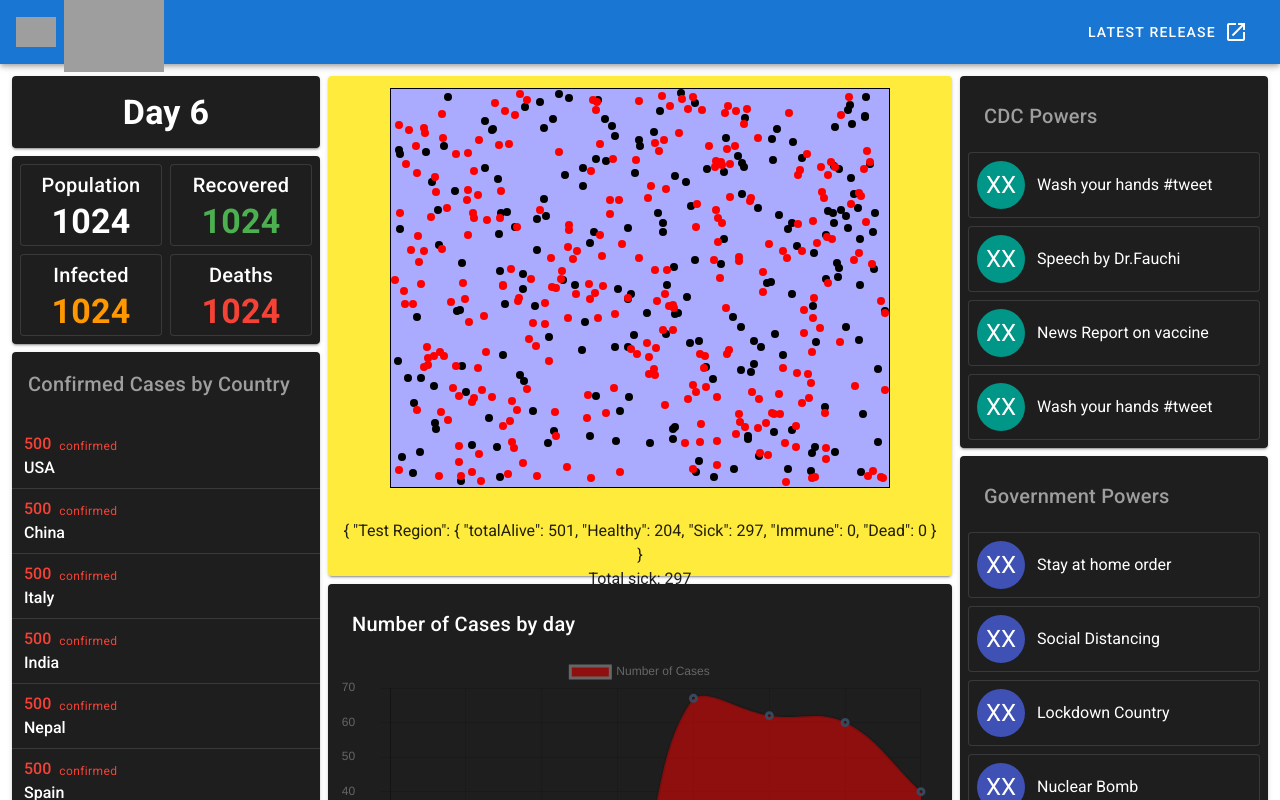
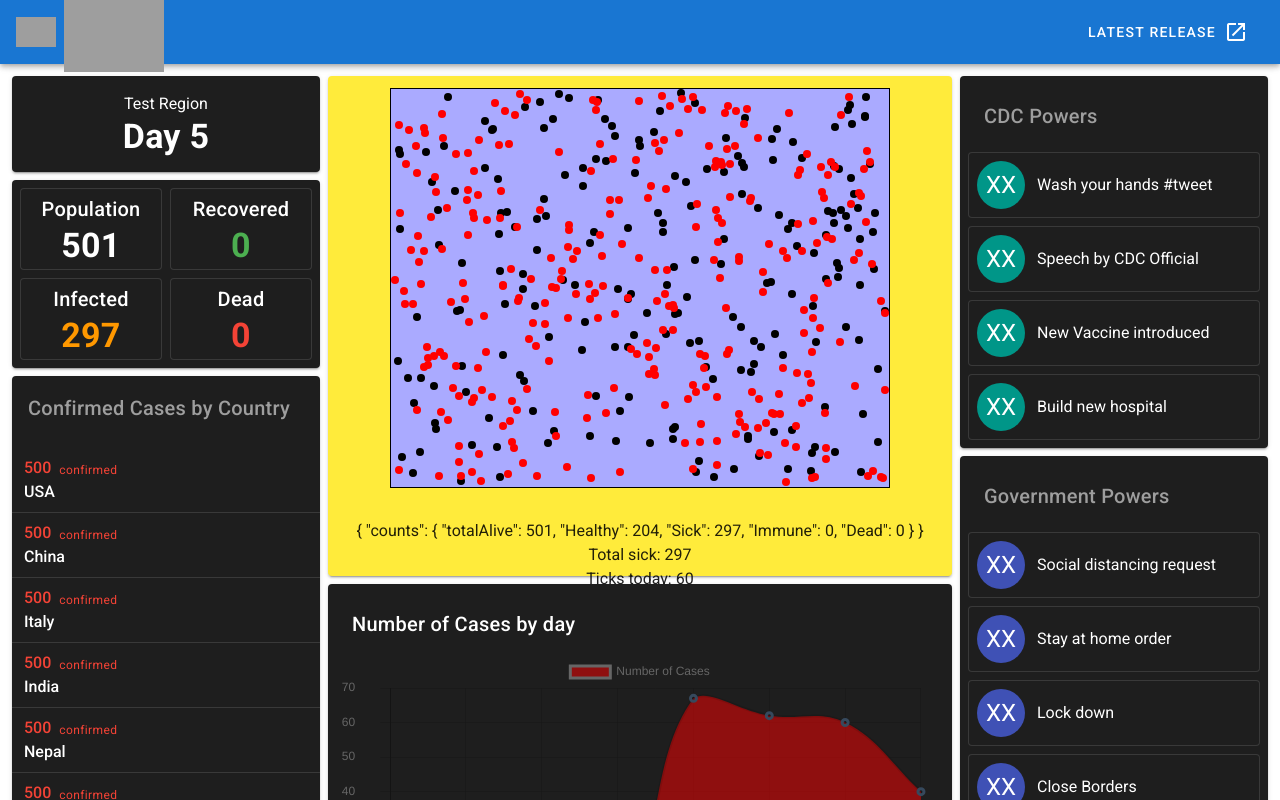
Before and after one commit to uzirthapa/corona-game, a Vue app: page / in a window 1280 px wide. Shown: the top 800 px of the page. Built offline with nearby package versions, Linux system fonts and the light colour scheme; grey boxes are pictures that could not be loaded.

Commit message:
added store and functions for changing store vars

```diff
--- a/src/components/CGameCanvas.vue
+++ b/src/components/CGameCanvas.vue
@@ -38,7 +38,7 @@ import Region from './Region';
 const testRegion = new Region('Test Region', new Quad(0, 0, 500, 400));
 testRegion.initialize(500);
 const testViewPort = new Quad(0, 0, 500, 400);
-
+import {mapMutations, mapGetters} from 'vuex'
 export default {
   name: 'GameCanvas',
   data: () => ({
@@ -47,6 +47,7 @@ export default {
     counts: {},
     ticksPassed: 0,
     daysPassed: 0,
+    totalCounts: {}
   }),
   created() {
     var vm = this;
@@ -63,13 +64,16 @@ export default {
     return this.timer;
   },
   computed: {
+    ...mapGetters({
+
+               }),
     configs() {
       return {
         ticksPerDay: 100,
         moveSpeed: 2,
         minDaysSick: 14,
         recoveryRate: 0.2, // rates need to be between 0-1 (inclusive)
-        deathRate: 0.05, // rates need to be between 0-1 (inclusive)
+        deathRate: 0.1, // rates need to be between 0-1 (inclusive)
         spreadChance: 0.1, // chances need to be between 0-1 (inclusive)
       };
     },
@@ -77,9 +81,11 @@ export default {
       return Object.values(this.counts).reduce((total, {Sick}) => total += Sick, 0);
     },
     totalAlive() {
+
       return Object.values(this.counts).reduce((total, {totalAlive}) => total += totalAlive, 0);
     },
     totalDead() {
+
       return Object.values(this.counts).reduce((total, {Dead}) => total += Dead, 0);
     },
     totalExisting() {
@@ -87,6 +93,10 @@ export default {
     },
   },
   methods: {
+    ...mapMutations([
+       'updateCounts',
+            'updateDays'
+    ]),
     tick() {
       // pretick all regions
       testRegion.preTick(this.configs);
@@ -95,13 +105,21 @@ export default {
       testRegion.tick(this.configs);
 
       // update counts
-      this.$set(this.counts, testRegion.name, testRegion.getCounts());
+      this.$set(this.counts, 'counts', testRegion.getCounts());
+
+      this.totalCounts = {
+        counts: testRegion.getCounts(),
+        region: testRegion.name,
+      }
+      this.updateCounts(this.totalCounts)
+
 
       this.ticksPassed += 1;
       if (this.ticksPassed % this.configs.ticksPerDay === 0) {
         this.ticksPassed = 0;
         this.daysPassed += 1;
       }
+      this.updateDays(this.daysPassed)
     },
     draw() {
       this.tick();
--- a/src/layouts/MainLayout.vue
+++ b/src/layouts/MainLayout.vue
@@ -6,29 +6,96 @@
         <v-flex xs3>
           <div class="pb-2">
             <v-card dark class="pa-4">
+              <div class="text-center">
+                {{counts.region}}
+              </div>
               <div class="font-weight-bold display-1 text-center">
-                Day {{dayNum}}
+                 Day {{daysPassed}}
               </div>
             </v-card>
           </div>
 
           <div class="pb-2">
-            <v-card dark width="100%" class="pa-2">
+            <v-card v-if="counts.counts" dark width="100%" class="pa-2">
               <v-layout wrap>
-                <v-flex xs6 text-center v-for="(total, i) in totals" :key="i">
+                <v-flex text-center xs6>
+                  <v-card outlined>
+                  <v-flex>
+                  <div class="title">
+                  Population
+                  </div>
+                  <div :class="`display-1 font-weight-bold --text`">
+                    {{counts.counts.totalAlive}}
+                  </div>
+                  </v-flex>
+                  </v-card>
+                </v-flex>
+                <v-flex text-center xs6>
                   <v-card outlined>
                     <v-flex>
                       <div class="title">
-                        {{total.name}}
+                        Recovered
                       </div>
-                      <div :class="`display-1 font-weight-bold ${total.color}--text`">
-                        {{total.number}}
+                      <div :class="`display-1 font-weight-bold green--text`">
+                        {{counts.counts.Immune}}
                       </div>
                     </v-flex>
                   </v-card>
                 </v-flex>
+                <v-flex text-center xs6>
+                  <v-card outlined>
+                    <v-flex>
+                      <div class="title">
+                        Infected
+                      </div>
+                      <div :class="`display-1 font-weight-bold orange--text`">
+                        {{counts.counts.Sick}}
+                      </div>
+                    </v-flex>
+                  </v-card>
+                </v-flex>
+                <v-flex text-center xs6>
+                  <v-card outlined>
+                    <v-flex>
+                      <div class="title">
+                        Dead
+                      </div>
+                      <div :class="`display-1 font-weight-bold red--text`">
+                        {{counts.counts.Dead}}
+                      </div>
+                    </v-flex>
+                  </v-card>
+                </v-flex>
+                <!--<v-flex xs6 text-center v-for="(total, i) in totals" :key="i">-->
+                  <!--<v-card outlined>-->
+                    <!--<v-flex>-->
+                      <!--<div class="title">-->
+                        <!--{{total.name}}-->
+                      <!--</div>-->
+                      <!--<div :class="`display-1 font-weight-bold ${total.color}&#45;&#45;text`">-->
+                        <!--{{total.number}}-->
+                      <!--</div>-->
+                    <!--</v-flex>-->
+                  <!--</v-card>-->
+                <!--</v-flex>-->
               </v-layout>
             </v-card>
+            <!--<v-card dark width="100%" class="pa-2">-->
+              <!--<v-layout wrap>-->
+                <!--<v-flex xs6 text-center v-for="(total, i) in totals" :key="i">-->
+                  <!--<v-card outlined>-->
+                    <!--<v-flex>-->
+                      <!--<div class="title">-->
+                        <!--{{total.name}}-->
+                      <!--</div>-->
+                      <!--<div :class="`display-1 font-weight-bold ${total.color}&#45;&#45;text`">-->
+                        <!--{{total.number}}-->
+                      <!--</div>-->
+                    <!--</v-flex>-->
+                  <!--</v-card>-->
+                <!--</v-flex>-->
+              <!--</v-layout>-->
+            <!--</v-card>-->
           </div>
           <div>
             <v-card dark width="100%">
@@ -194,6 +261,7 @@
   // @ is an alias to /src
   // import CGameCanvas from '@/components/CGameCanvas.vue'
   import Chart from 'chart.js';
+  import {mapGetters, mapMutations} from 'vuex'
 
   const gradients = [
     ['#222'],
@@ -274,46 +342,62 @@
         cdcPowers: [
           {
             title: "Wash your hands #tweet",
+            tag: 'washHands',
+            factor: 0.95,
             icon: "XX",
             description: "This will limit the spread of germs by 1/2 because people will be washing them away"
           },
           {
-            title: "Speech by Dr.Fauchi",
+            title: "Speech by CDC Official",
+            tag: 'cdcSpeech',
+            factor: 0.85,
             icon: "XX",
             description: "This will limit the spread of germs by 1/2 because people will be washing them away"
           },
           {
-            title: "News Report on vaccine",
+            title: "New Vaccine introduced",
+            tag: 'vaccine',
+            factor: 0.15,
             icon: "XX",
             description: "This will limit the spread of germs by 1/2 because people will be washing them away"
           },
           {
-            title: "Wash your hands #tweet",
+            title: "Build new hospital",
+            tag: 'newHospital',
+            factor: 1.50,
             icon: "XX",
-            description: "This will limit the spread of germs by 1/2 because people will be washing them away"
+            description: "This increases peoples recovery rate by 50%"
           },
 
         ],
         govtPowers: [
           {
-            title: "Stay at home order",
+            title: "Social distancing request",
+            tag: 'socialDistancing',
+            factor: 0.50,
             icon: "XX",
-            description: "This will limit the spread of germs by 1/2 because people will be washing them away"
+            description: "This will reduce spread rate by 50%"
           },
           {
-            title: "Social Distancing",
+            title: "Stay at home order",
+            tag: 'stayHome',
+            factor: 0.05,
             icon: "XX",
-            description: "This will limit the spread of germs by 1/2 because people will be washing them away"
+            description: "This will slow population of non essential employees to 5%"
           },
           {
-            title: "Lockdown Country",
+            title: "Lock down",
+            tag: 'lockDown',
+            factor: 0.05,
             icon: "XX",
-            description: "This will limit the spread of germs by 1/2 because people will be washing them away"
+            description: "This will decrease movement to 0 for all except 5% of population for 5 days"
           },
           {
-            title: "Nuclear Bomb",
+            title: "Close Borders",
+            tag: 'washHands',
+            factor: 0.05,
             icon: "XX",
-            description: "This will limit the spread of germs by 1/2 because people will be washing them away"
+            description: "Coming soon - This will limit traffic from each region to 5% for 5 days"
           },
         ],
 
@@ -370,15 +454,68 @@
 
       }
     },
+    computed: {
+      ...mapGetters({
+        counts: 'counts',
+        daysPassed: 'days'
+      })
+    },
     mounted() {
       this.createChart('case-chart', this.chartData);
     },
     methods: {
+      ...mapMutations([
+              'updateMoveSpeed',
+              'updateWashHandsFactor',
+              "updateCdcSpeechFactor",
+              "updateLockDownFactor",
+              "updateNewHospitalFactor",
+              "updateSocialDistancingFactor",
+              "updateStayAtHomeFactor",
+              "updateVaccinePercentage",
+              "updateVaccineUsed"
+      ]),
       runGovtPower(power) {
         console.log(power)
+        switch(power.tag) {
+          case 'socialDistancing':
+            this.updateSocialDistancingFactor(power.factor)
+            break;
+          case 'stayHome':
+            this.updateStayAtHomeFactor(power.factor)
+            break;
+          case 'lockdown':
+            this.updateLockDownFactor(power.factor)
+            break;
+          default:
+            break;
+          // case 'closeBorders':
+          //   this.update(power.factor)
+          //   break;
+        }
       },
       runCdcPower(power) {
         console.log(power)
+        switch(power.tag) {
+          case 'washHands':
+            console.log(power.factor)
+            this.updateWashHandsFactor(power.factor)
+            break;
+          case 'cdcSpeech':
+            this.updateCdcSpeechFactor(power.factor)
+            break;
+          case 'vaccine':
+            this.updateVaccineUsed(-1)
+            this.updateVaccinePercentage(power.factor)
+            break;
+          case 'newHospital':
+            this.updateNewHospitalFactor(power.factor)
+            break;
+          default:
+            break;
+        }
+
+
       },
       createChart(chartId, chartData) {
         const ctx = document.getElementById(chartId);
--- a/src/store/index.js
+++ b/src/store/index.js
@@ -5,8 +5,132 @@ Vue.use(Vuex)
 
 export default new Vuex.Store({
   state: {
+    //add creation of new simulation
+    // decreasing by 5% is multiplying by .95
+    // create config for each power to return config
+    // create mutation to change the store
+
+    counts: {},
+    radius: 0,
+    days: null,
+    // moveSpeed: 2,
+    // minDaysSick: 14,
+    // recoveryRate: 0.2, // rates need to be between 0-1 (inclusive)
+    // deathRate: 0.1, // rates need to be between 0-1 (inclusive)
+    // spreadChance: 0.1, // chances need to be between 0-1 (inclusive)
+
+    washHandsFactor: 1, // Wash Hands getter
+    cdcSpeechFactor: 1, // Speech by CDC getter
+    newHospitalFactor: 1, // Open new hospital getter
+    socialDistancingFactor: 1, // Social Distancing getter
+    stayAtHomeFactor: 1, // Stay at home order getter
+    lockDownFactor: 1, // Lock down order getter
+    vaccinePercentage: 0, // This should be set to the percentage (in decimal form) of Healthy people to make immune
+    vaccineUsed: 0,
+    // note that the "Vaccine notice" will need a method that is called via a Watcher when that button is pressed
+    // since this is a "one and done" effect instead of a continuous effect
+
+  },
+  getters: {
+    counts(state) {
+      return state.counts
+    },
+    days(state) {
+      return state.days
+    },
+    moveSpeed (state) {
+      return state.moveSpeed
+    },
+    minDaysSick(state) {
+      return state.minDaysSick
+    },
+    recoveryRate(state) {
+      return state.recoveryRate
+    },
+    deathRate(state) {
+      return state.deathRate
+    },
+    spreadChance(state) {
+      return state.spreadChance
+    },
+    washHandsFactor(state) {
+      return state.washHandsFactor
+    },
+    cdcSpeechFactor(state) {
+      return state.cdcSpeechFactor
+    },
+    newHospitalFactor(state) {
+      return state.newHospitalFactor
+    },
+    socialDistancingFactor(state) {
+      return state.socialDistancingFactor
+    },
+    stayAtHomeFactor(state) {
+      return state.stayAtHomeFactor
+    },
+    lockDownFactor(state) {
+      return state.lockDownFactor
+    },
+    vaccinePercentage(state) {
+      return state.vaccinePercentage
+    },
+
   },
   mutations: {
+    updateWashHandsFactor(state, value) {
+      state.washHandsFactor = value
+    },
+    updateCdcSpeechFactor(state, value) {
+      state.cdcSpeechFactor = value
+    },
+    updateNewHospitalFactor(state, value) {
+      state.newHospitalFactor = value
+    },
+    updateSocialDistancingFactor(state, value) {
+      state.socialDistancingFactor = value
+    },
+    updateStayAtHomeFactor(state, value) {
+      state.stayAtHomeFactor = value
+    },
+    updateLockDownFactor(state, value) {
+      state.lockDownFactor = value
+    },
+    updateVaccinePercentage(state, value) {
+      state.vaccinePercentage = value
+    },
+    updateVaccineUsed(state, value) {
+      state.vaccineUsed = value
+    },
+
+    updateCounts(state, value){
+      state.counts = value
+    },
+    updateSpreadRate(state, value) {
+      state.spreadRate = value
+    },
+    updateRadius(state, value) {
+      state.radius = value
+    },
+    updateDays(state, value) {
+      state.days = value
+    },
+    updateDeathRate(state, value) {
+      state.deathRate = value
+    },
+    updateMoveSpeed(state, value) {
+      state.moveSpeed = value
+    },
+    updateMinDaysSick(state, value) {
+      state.minDaysSick = value
+    },
+    updateRecoveryRate(state, value) {
+      state.recoveryRate = value
+    },
+    updateSpreadChance(state, value) {
+      state.spreadChance = value
+    },
+
+
   },
   actions: {
   },
```
